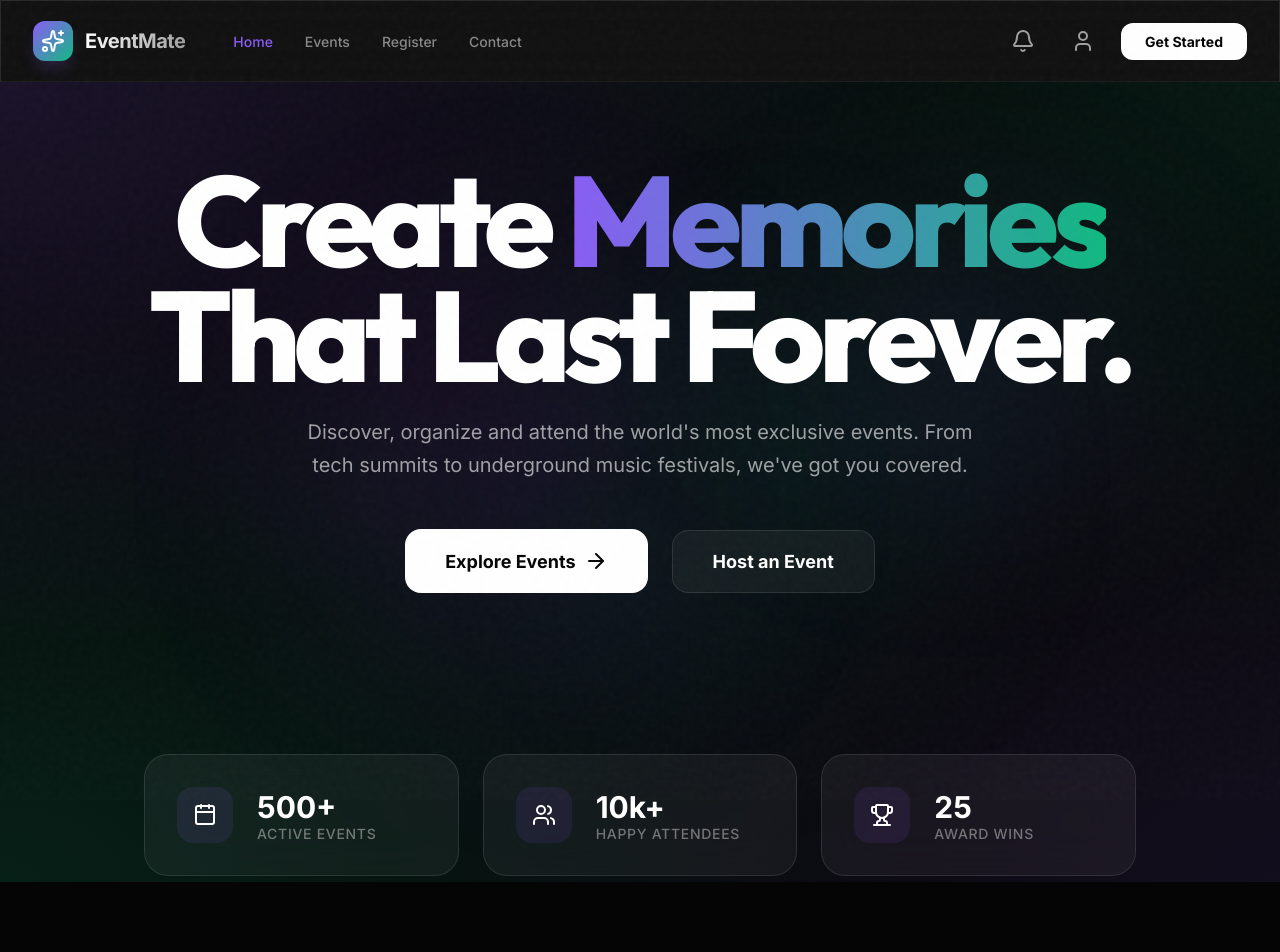
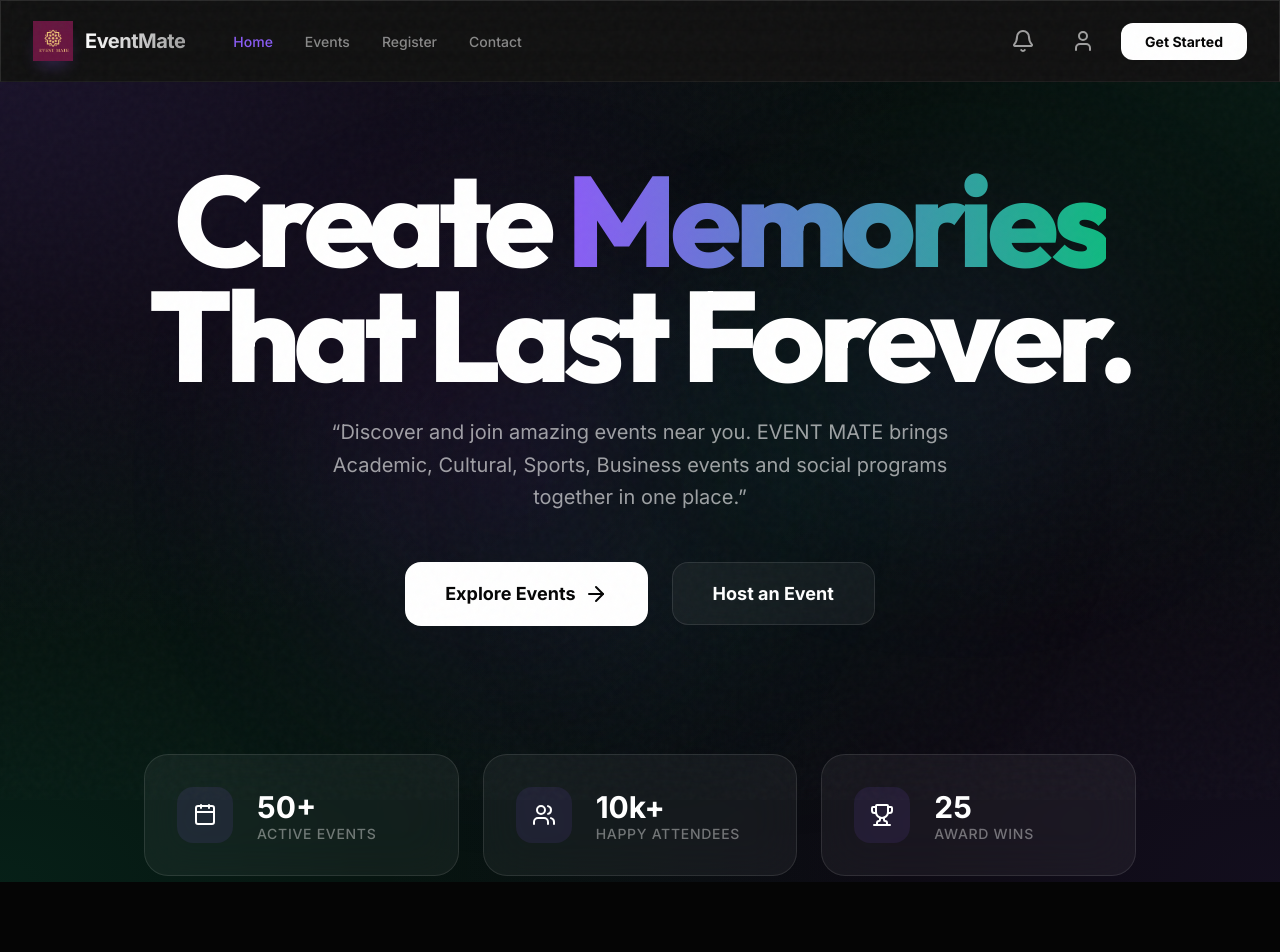
Before and after one commit to chandima22/Interactive_Web_App, a PHP site: page / in a window 1280 px wide. Shown: the top 952 px of the page. Run offline with PHP 8.4, Linux system fonts and the light colour scheme.

Commit message:
LOGO update and Slogan

```diff
--- a/index.html
+++ b/index.html
@@ -4,7 +4,7 @@
 <head>
     <meta charset="UTF-8" />
     <meta name="viewport" content="width=device-width, initial-scale=1.0" />
-    <title>EventMate - The Future of Event Management</title>
+    <title>EventMate</title>
     <!-- Lucide Icons -->
     <script src="https://unpkg.com/lucide@latest"></script>
     <link rel="stylesheet" href="styles.css" />
@@ -21,7 +21,7 @@
                 <div class="header-left">
                     <a href="index.html" class="logo">
                         <div class="logo-icon">
-                            <i data-lucide="sparkles"></i>
+                            <img src="assets/images/Logo.png">
                         </div>
                         <span class="logo-text">EventMate</span>
                     </a>
@@ -63,8 +63,8 @@
                         That Last Forever.
                     </h1>
                     <p class="hero-desc">
-                        Discover, organize and attend the world's most exclusive events. From tech summits to
-                        underground music festivals, we've got you covered.
+                        “Discover and join amazing events near you. EVENT MATE brings Academic, Cultural, Sports,
+                        Business events and social programs together in one place.”
                     </p>
                     <div class="hero-actions">
                         <a href="events.html" class="btn btn-primary btn-lg btn-glow">
@@ -87,7 +87,7 @@
                                 <i data-lucide="calendar"></i>
                             </div>
                             <div>
-                                <div class="stat-value">500+</div>
+                                <div class="stat-value">50+</div>
                                 <div class="stat-label">Active Events</div>
                             </div>
                         </div>
--- a/styles.css
+++ b/styles.css
@@ -291,10 +291,9 @@ textarea {
   transition: transform 0.3s;
 }
 
-.logo-icon i {
-  color: white;
-  width: 1.5rem;
-  height: 1.5rem;
+.logo-icon img {
+  width: 2.5rem;
+  height: 2.5rem;
 }
 
 .logo-text {
```
